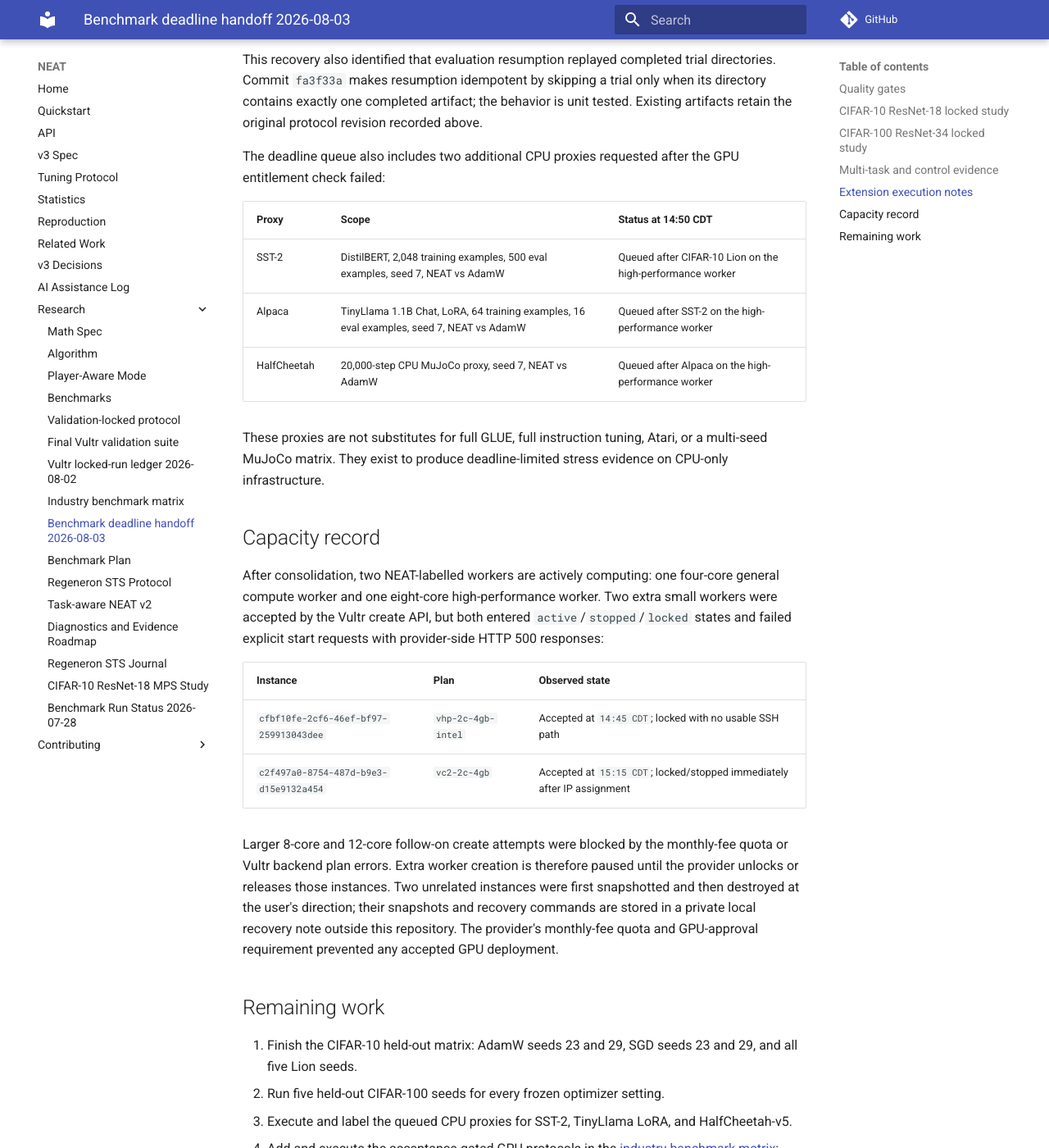
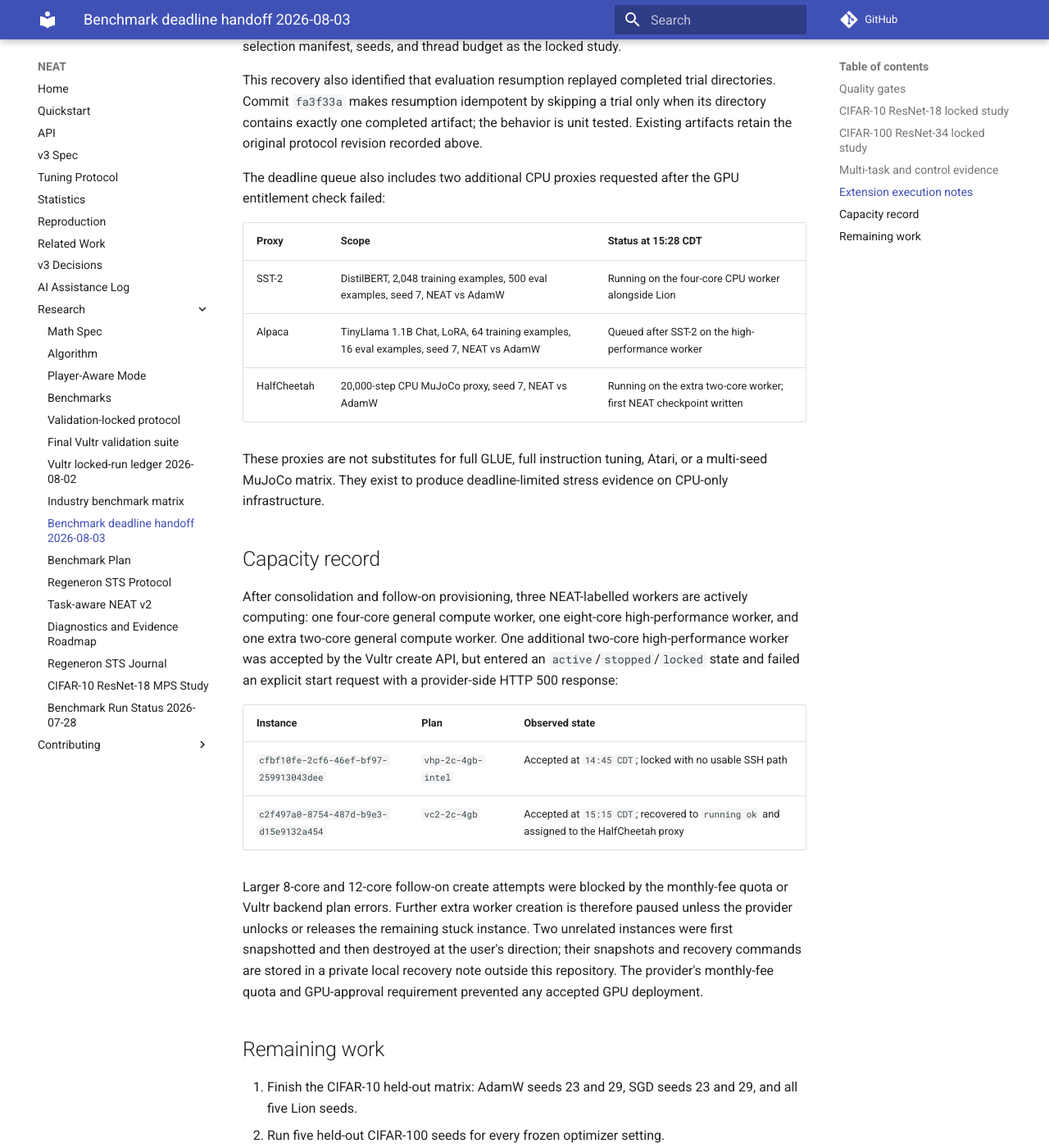
Before and after one commit to ItCodinTime/NEAT, an MkDocs documentation site: the page built from docs/research/benchmark-deadline-handoff-2026-08-03.md, in a window 1280 px wide and 1400 px high, scrolled down 2827 px. Shown: the whole window at 82% size. Built offline with MkDocs 1.6.1 and Material for MkDocs 9.7.7, drawn with Linux system fonts in a browser that asks for light colours; comment, search, counter and statistics services are not loaded; some of the changed text lies outside the part shown.

Commit message:
docs: record active proxy workers

```diff
--- a/docs/research/benchmark-deadline-handoff-2026-08-03.md
+++ b/docs/research/benchmark-deadline-handoff-2026-08-03.md
@@ -1,10 +1,10 @@
 # Benchmark deadline handoff - 2026-08-03
 
 This handoff records the state of the Vultr validation window at
-`2026-08-03 11:01 CDT`, with extension updates at `11:15 CDT` and
-`14:50 CDT`. It separates complete evidence, partial locked-study evidence,
-and work that remains queued. Raw manifests and live JSONL metrics are
-synchronized under the ignored `benchmarks/vultr_sync/` directory.
+`2026-08-03 11:01 CDT`, with extension updates at `11:15 CDT`, `14:50 CDT`,
+and `15:28 CDT`. It separates complete evidence, partial locked-study
+evidence, and work that remains queued. Raw manifests and live JSONL metrics
+are synchronized under the ignored `benchmarks/vultr_sync/` directory.
 
 ## Quality gates
 
@@ -87,11 +87,12 @@ than PCGrad and CAGrad in this controlled task, but SGD is better than NEAT;
 this result must not be represented as general multi-task superiority.
 
 The earlier full HalfCheetah-v5 queue did not produce a completed manifest
-before worker consolidation. A smaller CPU proxy is queued on the
-high-performance worker after the CIFAR-10 Lion recovery: HalfCheetah-v5,
-20,000 environment steps, 5,000-step evaluation cadence, five evaluation
-episodes, seed 7, NEAT versus AdamW. It is a preliminary CPU proxy and remains
-separate from vision claims.
+before worker consolidation. A smaller CPU proxy is now running on the extra
+two-core worker: HalfCheetah-v5, 20,000 environment steps, 5,000-step
+evaluation cadence, five evaluation episodes, seed 7, NEAT versus AdamW. At
+`15:28 CDT`, the first NEAT checkpoint was written with mean reward `-27.6415`.
+This is a preliminary CPU proxy and remains separate from vision claims until
+the AdamW comparator and final manifests complete.
 
 ## Extension execution notes
 
@@ -110,11 +111,11 @@ revision recorded above.
 The deadline queue also includes two additional CPU proxies requested after the
 GPU entitlement check failed:
 
-| Proxy | Scope | Status at 14:50 CDT |
+| Proxy | Scope | Status at 15:28 CDT |
 |---|---|---|
-| SST-2 | DistilBERT, 2,048 training examples, 500 eval examples, seed 7, NEAT vs AdamW | Queued after CIFAR-10 Lion on the high-performance worker |
+| SST-2 | DistilBERT, 2,048 training examples, 500 eval examples, seed 7, NEAT vs AdamW | Running on the four-core CPU worker alongside Lion |
 | Alpaca | TinyLlama 1.1B Chat, LoRA, 64 training examples, 16 eval examples, seed 7, NEAT vs AdamW | Queued after SST-2 on the high-performance worker |
-| HalfCheetah | 20,000-step CPU MuJoCo proxy, seed 7, NEAT vs AdamW | Queued after Alpaca on the high-performance worker |
+| HalfCheetah | 20,000-step CPU MuJoCo proxy, seed 7, NEAT vs AdamW | Running on the extra two-core worker; first NEAT checkpoint written |
 
 These proxies are not substitutes for full GLUE, full instruction tuning,
 Atari, or a multi-seed MuJoCo matrix. They exist to produce deadline-limited
@@ -122,24 +123,26 @@ stress evidence on CPU-only infrastructure.
 
 ## Capacity record
 
-After consolidation, two NEAT-labelled workers are actively computing: one
-four-core general compute worker and one eight-core high-performance worker.
-Two extra small workers were accepted by the Vultr create API, but both entered
-`active`/`stopped`/`locked` states and failed explicit start requests with
-provider-side HTTP 500 responses:
+After consolidation and follow-on provisioning, three NEAT-labelled workers are
+actively computing: one four-core general compute worker, one eight-core
+high-performance worker, and one extra two-core general compute worker. One
+additional two-core high-performance worker was accepted by the Vultr create
+API, but entered an `active`/`stopped`/`locked` state and failed an explicit
+start request with a provider-side HTTP 500 response:
 
 | Instance | Plan | Observed state |
 |---|---|---|
 | `cfbf10fe-2cf6-46ef-bf97-259913043dee` | `vhp-2c-4gb-intel` | Accepted at `14:45 CDT`; locked with no usable SSH path |
-| `c2f497a0-8754-487d-b9e3-d15e9132a454` | `vc2-2c-4gb` | Accepted at `15:15 CDT`; locked/stopped immediately after IP assignment |
+| `c2f497a0-8754-487d-b9e3-d15e9132a454` | `vc2-2c-4gb` | Accepted at `15:15 CDT`; recovered to `running ok` and assigned to the HalfCheetah proxy |
 
 Larger 8-core and 12-core follow-on create attempts were blocked by the
-monthly-fee quota or Vultr backend plan errors. Extra worker creation is
-therefore paused until the provider unlocks or releases those instances. Two
-unrelated instances were first snapshotted and then destroyed at the user's
-direction; their snapshots and recovery commands are stored in a private local
-recovery note outside this repository. The provider's monthly-fee quota and
-GPU-approval requirement prevented any accepted GPU deployment.
+monthly-fee quota or Vultr backend plan errors. Further extra worker creation
+is therefore paused unless the provider unlocks or releases the remaining stuck
+instance. Two unrelated instances were first snapshotted and then destroyed at
+the user's direction; their snapshots and recovery commands are stored in a
+private local recovery note outside this repository. The provider's
+monthly-fee quota and GPU-approval requirement prevented any accepted GPU
+deployment.
 
 ## Remaining work
 
```
